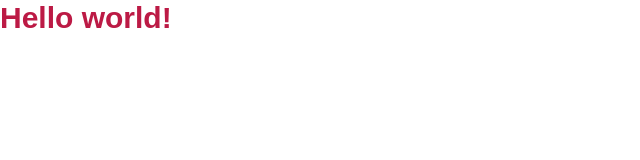
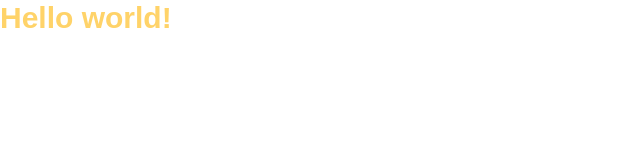
Before and after one commit to emrekizilkaya1905/redrock-tailproject, a website: page public/index.html in a window 1280 px wide. Shown: the whole page, without its empty margins (0-640 px from the left). Drawn offline with Linux system fonts and the light colour scheme; a web font is replaced by a local one.

Commit message:
Adding contaniner and adding center features of container on theme

```diff
--- a/public/index.html
+++ b/public/index.html
@@ -14,8 +14,10 @@
     <link href="./css/styles.css" rel="stylesheet" />
   </head>
   <body>
-    <h1 class="text-3xl font-bold font-gemunu text-redrock-red">
-      Hello world!
-    </h1>
+    <div class="container">
+      <h1 class="text-3xl font-bold font-gemunu text-redrock-melon">
+        Hello world!
+      </h1>
+    </div>
   </body>
 </html>
--- a/tailwind.config.js
+++ b/tailwind.config.js
@@ -2,6 +2,9 @@
 module.exports = {
   content: ["./public/**/*.{html,js}"],
   theme: {
+    container: {
+      center: true,
+    },
     extend: {
       fontFamily: {
         gemunu: ["Gemunu Libre", "sans-serif"],
```
Also changed, not shown: public/css/styles.css, public/styles.css.
